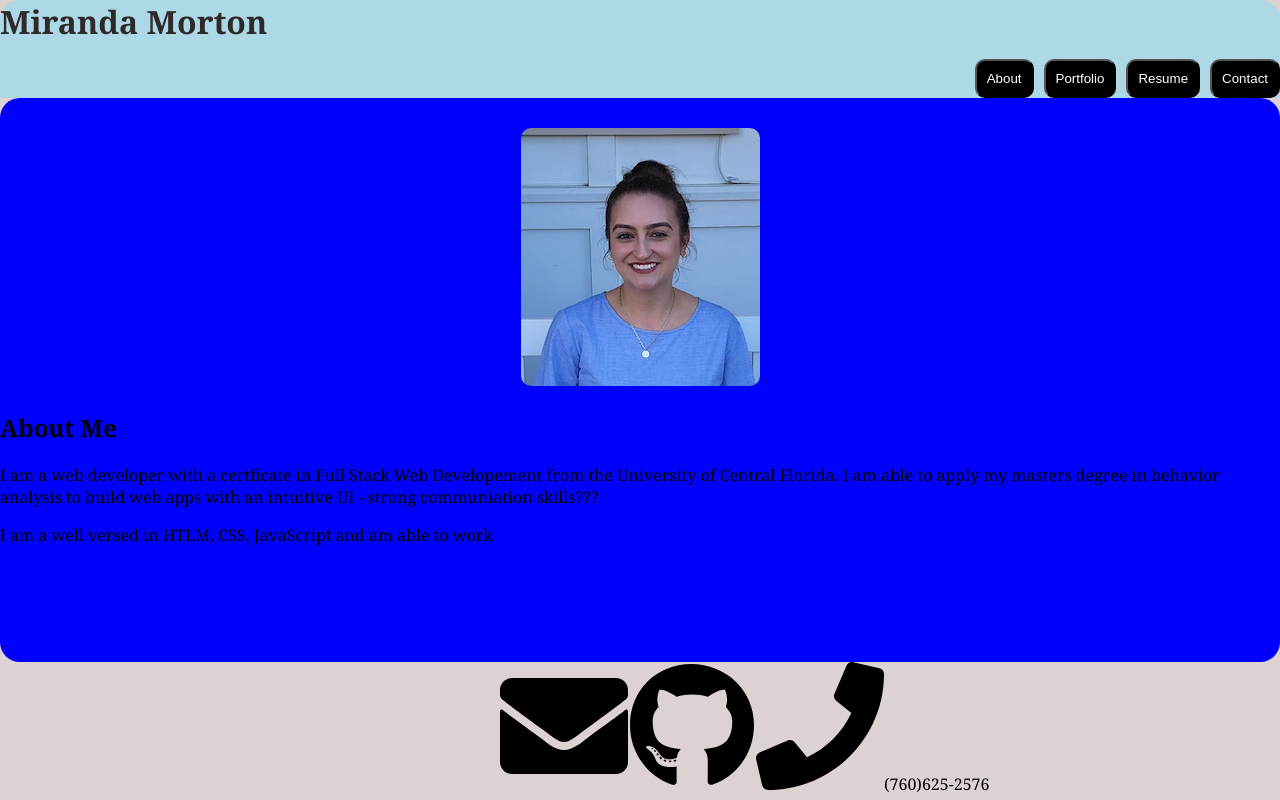
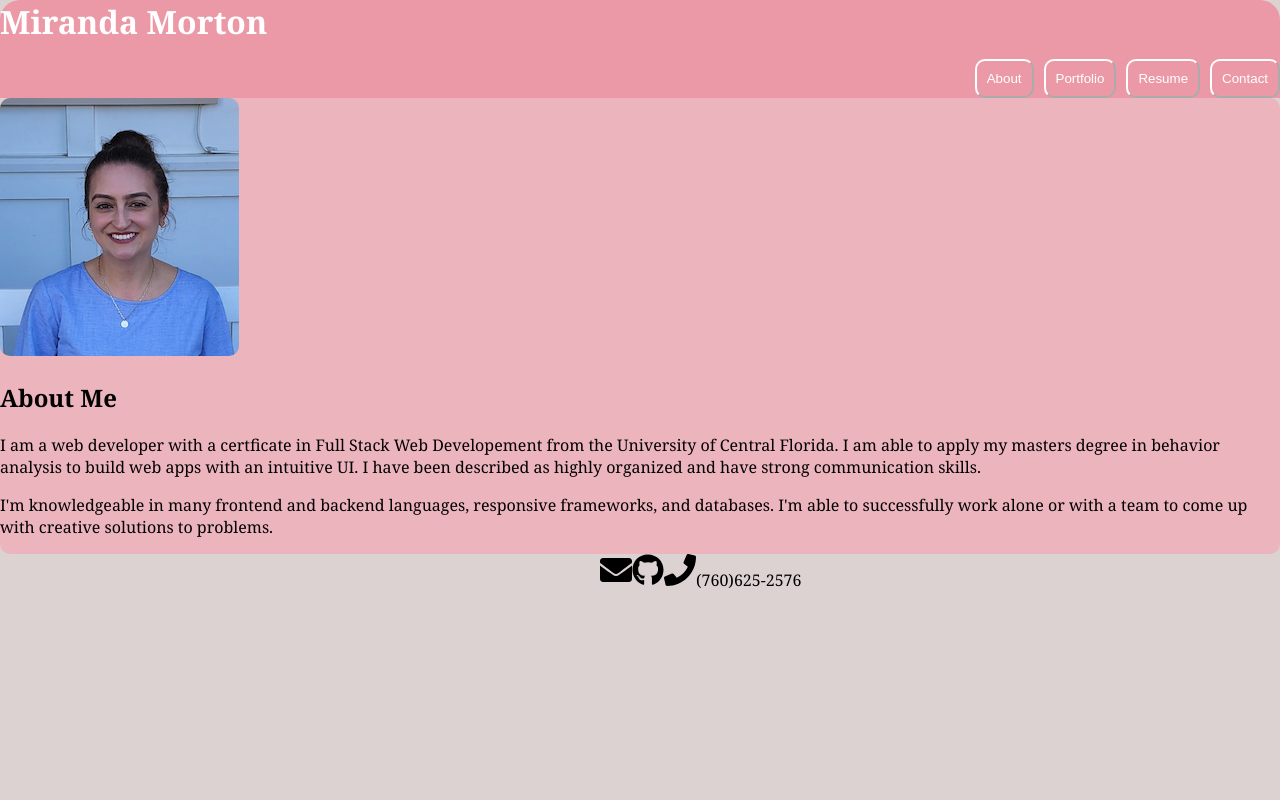
Before and after one commit to mirandamorton1/React-Portfolio, a React (Create React App) app in the folder my-app/: page / in a window 1280 px wide. Built offline with nearby package versions, Linux system fonts and the light colour scheme.

Commit message:
pic of resume, footer an issue still

```diff
--- a/my-app/src/components/Footer.js
+++ b/my-app/src/components/Footer.js
@@ -7,15 +7,15 @@ import { FaPhone } from 'react-icons/fa';
 function Footer() {
     return (
 <footer id="contact">
-<div className="contacticons">
+<div className="footericons">
             <div>
             <a href="mailto:miranda.morton1@gmail.com">
-              <FaEnvelope size={'8rem'}  color={'black'}/>
+              <FaEnvelope size={'2rem'}  color={'black'}/>
             </a>
               <a href="https://github.com/mirandamorton1">
-              <FaGithub size={'8rem'} color={'black'} margin={'10rem'}/>
+              <FaGithub size={'2rem'} color={'black'} margin={'10rem'}/>
             </a>
-            <FaPhone size={'8rem'}/>(760)625-2576
+            <FaPhone size={'2rem'}/>(760)625-2576
             </div>
 
           </div>
--- a/my-app/src/index.css
+++ b/my-app/src/index.css
@@ -7,9 +7,9 @@ body {
 header {
   margin: 0px;
   padding-top: 0px;
-  background: lightblue;
-  color: rgb(46, 42, 42);
+  color: white;
   border-radius: 20px;
+  background-color: rgb(236, 153, 167);
 }
 
 header h1 {
@@ -18,7 +18,7 @@ header h1 {
 
 
 header ul  {
-  background: lightblue;
+    background-color: rgb(236, 153, 167);
   display: flex;
   justify-content: flex-end;
   margin-bottom: 0;
@@ -59,7 +59,7 @@ header ul li {
 }
 
 .mLeftRight {
-	margin: 0 20px;
+	margin: 15px;
 }
 
 .mAll {
@@ -70,21 +70,25 @@ header ul li {
 	margin: 20px;
 }
 
-.about, .resume {
+.resume {
 	display: flex;
 	flex-wrap: wrap;
-	align-content: center;
-	align-items: center;
+	align-content: right;
+	align-items: right;
 	justify-content: space-around;
 	margin: auto 0;
-	padding-top: 30px;
+	padding-top: 0px;
 }
 
 .resume {
 	align-content: flex-end;
 	align-items: flex-start;
-	justify-content: center;
+	justify-content: right;
 	padding-top: 10px;
+}
+
+.containerresume {
+	align-items: flex-end;
 }
 
 .container {
@@ -108,7 +112,7 @@ header ul li {
 
 .pic {
 	border-radius: 10px;
-	align-items: left;
+	display:inline-block
 }
 
 .contactpic {
@@ -128,15 +132,23 @@ header ul li {
 	color: black;
 }
 
+.footericons {
+	margin-left:600px;
+}
+
 button {
-	background-color: #000000;
+	background-color:rgb(236, 153, 167);
 	color: #FFFFFF;
 	float: right;
 	padding: 10px;
 	border-radius: 10px;
-	-moz-border-radius: 10px;
-	-webkit-border-radius: 10px;
+	border-color: white;
 }
+
+.content {
+	display: inline-block;
+}
+
 
 code {
   font-family: source-code-pro, Menlo, Monaco, Consolas, 'Courier New',
--- a/my-app/src/pages/About.js
+++ b/my-app/src/pages/About.js
@@ -2,22 +2,11 @@ import React from 'react';
 
 
 
-// const About = () => {
-//     return (
-//         <><div className="content">
-//             <h1>
-//                 Miranda Morton
-//             </h1>
-//         </div><p> this is some text about me</p></>
-//     )
-// }
-
-// export default About
 const styles = {
   about: {
-    backgroundColor: "blue",
+    backgroundColor: "rgb(236, 180, 189)",
     paddingTop: 0,
-    borderRadius: 20,
+    borderRadius: 10,
   },
   container: {
     borderRadius: 10,
@@ -26,7 +15,7 @@ const styles = {
 
 export default function About() {
   return (
-    <section className="container" style={styles.about}>
+    <section className="content" style={styles.about}>
       <div className="about">
         <div className="pic">
           <img className="pic" src={require(`../styles/images/headshot2.jpg`)} alt="Miranda" />
@@ -34,10 +23,11 @@ export default function About() {
         <div className="text">
           <h1>About Me</h1>
           <p className="infoText">
-            I am a web developer with a certficate in Full Stack Web Developement from the University of Central Florida. I am able to apply my masters degree in behavior analysis to build web apps with an intuitive UI - strong communiation skills???
+            I am a web developer with a certficate in Full Stack Web Developement from the University of Central Florida. I am able to apply my masters degree in behavior analysis to build web apps with an intuitive UI. I have been described as highly organized and have strong communication skills.
           </p>
           <p className="infoText">
-            I am a well versed in HTLM, CSS, JavaScript and am able to work
+          I'm knowledgeable  in many frontend and backend languages, responsive frameworks, and databases. I'm able to successfully work alone or with a team to come up with creative solutions to problems.
+
           </p>
         </div>
       </div>
--- a/my-app/src/pages/Resume.js
+++ b/my-app/src/pages/Resume.js
@@ -3,10 +3,9 @@ import React from 'react';
 
 export default function Resume() {
   return (
-    <section className="container">
+    <section className="containerresume">
     <h2 className="mAll">Resume</h2>
-    <div className="mLeftRight">Download my Resume</div>
-    {/* <Document file="resume.pdf" onLoadSuccess={onDocumentLoadSuccess}/> */}
+    <div className="mLeftRight"> <img className="resumepic" src={require(`../styles/images/resume.jpg`)} alt="Resume" /> </div>
     <div className="resume">
         <div className="res">
             <h3>Front-end Skills</h3>
```
Also changed, not shown: my-app/src/styles/images/resume.jpg (added).
